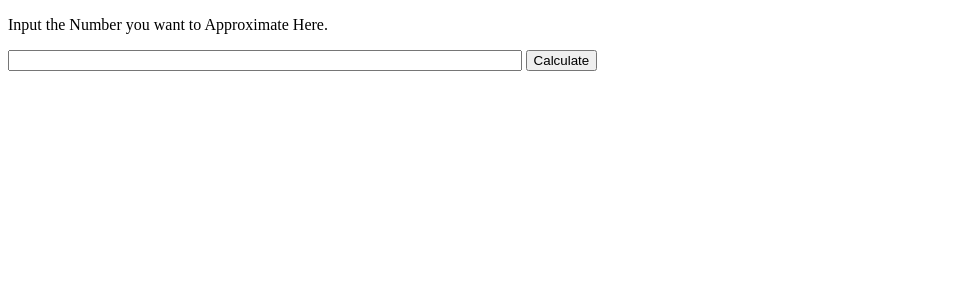
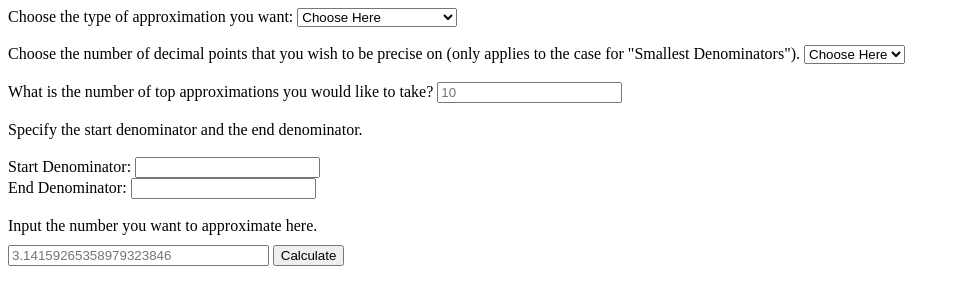
Before and after one commit to Wonik-Studios/irrational-approximations, a plain HTML site: page index.html in a window 1280 px wide. Shown: the whole page, without its empty margins (0-960 px from the left). Drawn offline with Linux system fonts and the light colour scheme.

Commit message:
Just need to fix small error

```diff
--- a/approximator.js
+++ b/approximator.js
@@ -101,9 +101,33 @@ function binaryAdd(arr, element) {
     arr.splice(start, 0, element);
 }
 
-var btn = document.getElementById("calculateBtn");
-var input = document.getElementById("numInput");
+var submit = document.getElementById("submit");
+var irrationalNum = document.getElementById("numInput");
 var output = document.getElementById("output");
+var topResults = document.getElementById("topResults");
+var typeApproximation = document.getElementById("typeApproximation");
+var precision = document.getElementById("precision");
 
+var startDenominator = document.getElementById("startDenominator");
+var endDenominator = document.getElementById("endDenominator");
 
-//
+submit.addEventListener("click", () => {
+    let result;
+    if(typeApproximation.value == 1) {
+        result = calculateIrrationalSmallest(
+            irrationalNum.value, startDenominator.value, endDenominator.value, topResults.value, precision.value
+        );
+    } else {
+        result = calculateIrrationalBestApproximator(irrationalNum.value, startDenominator.value, endDenominator.value, topResults.value);
+    }
+
+    console.log(result);
+    let ans = "The top approximations are: $$"
+    for(let approximations of result) {
+        console.log("Numerator: " + approximations[0]);
+        console.log("Denominator: " + approximations[2]);
+
+        ans += `${approximations[2]}/${approximations[0]}, `
+    }
+    output.textContent = ans.substring(0, ans.length - 2) + "$$";
+});
--- a/index.html
+++ b/index.html
@@ -4,9 +4,51 @@
     <link rel="stylesheet" href="styles.css">
 </head>
 <body>
-    <p>Input the Number you want to Approximate Here.</p>
-    <input id="numInput" type="number" min="0">
-    <button id="calculateBtn">Calculate</button>
+    <form onsubmit="return false">
+        <label>Choose the type of approximation you want:</label>
+        <select id="typeApproximation">
+            <option value="0" selected disabled>Choose Here</option>
+            <option value="1">Smallest Denominators</option>
+            <option value="2">Best Approximations</option>
+        </select><br><br>
+
+        <label>Choose the number of decimal points that you wish to be precise on (only applies to the case for "Smallest Denominators").</label>
+        <select id="precision">
+            <option value="0" selected disabled>Choose Here</option>
+            <option value="1">1</option>
+            <option value="2">2</option>
+            <option value="3">3</option>
+            <option value="4">4</option>
+            <option value="5">5</option>
+            <option value="6">6</option>
+            <option value="7">7</option>
+            <option value="8">8</option>
+            <option value="9">9</option>
+            <option value="10">10</option>
+            <option value="11">11</option>
+            <option value="12">12</option>
+            <option value="13">13</option>
+            <option value="14">14</option>
+            <option value="15">15</option>
+            <option value="16">16</option>
+            <option value="17">17</option>
+        </select><br><br>
+
+
+        <label>What is the number of top approximations you would like to take?</label>
+        <input id="topResults" type="number" min="1" step="1" placeholder="10"><br><br>
+
+        <label>Specify the start denominator and the end denominator.</label><br><br>
+        <label>Start Denominator: </label>
+        <input id="startDenominator" type="number" min="1"><br>
+        <label>End Denominator: </label>
+        <input id="endDenominator" type="number" min="1"><br><br>
+
+
+        <label>Input the number you want to approximate here.</label><br>
+        <input id="numInput" class="irrationalInput" type="decimal" min="0" placeholder="3.14159265358979323846">
+        <input id="submit" type="submit" value="Calculate">
+    </form>
 
     <p id="output"></p>
 
--- a/styles.css
+++ b/styles.css
@@ -1,5 +1,6 @@
-input {
-    width: 40%;
+.irrationalInput {
+    width: 20%;
+    margin-top: 10px;
 }
 
 input::-webkit-outer-spin-button,
```
